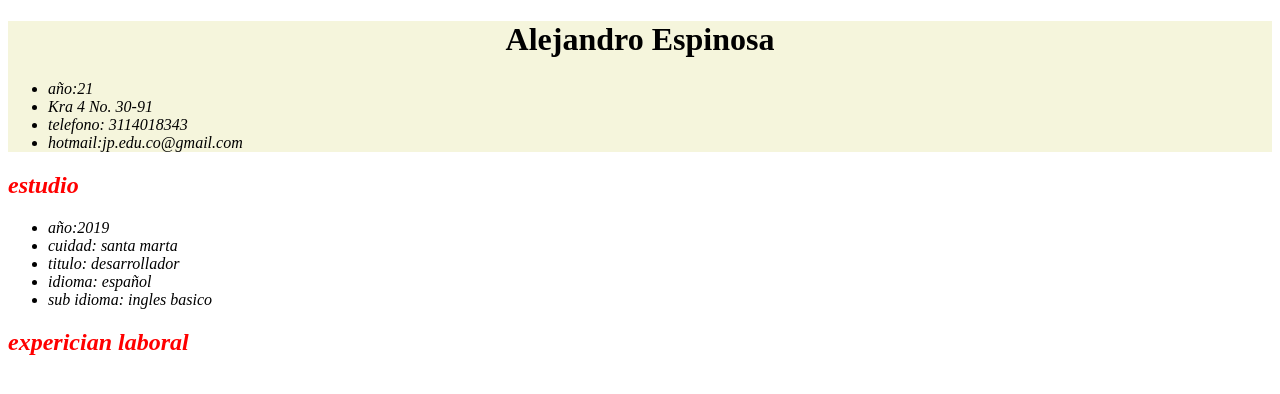
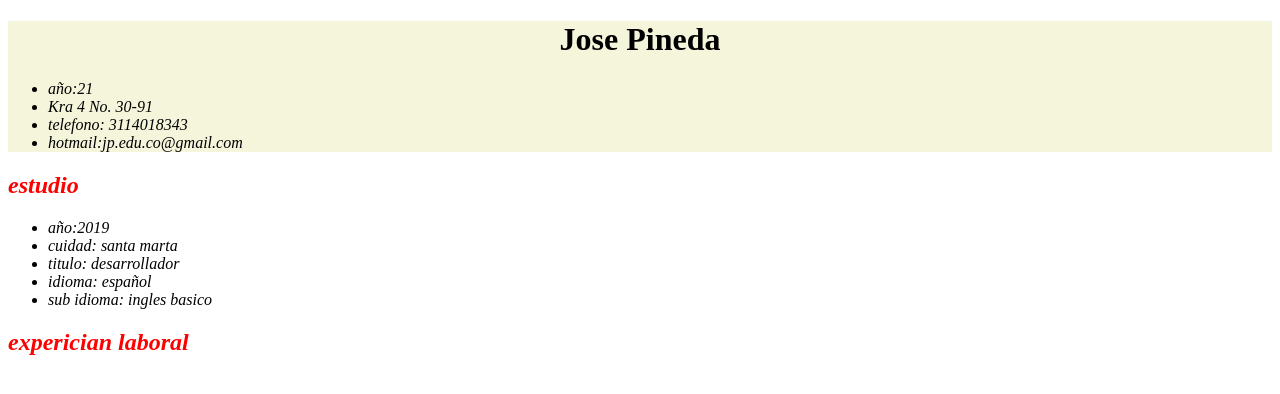
Before and after one commit to xnoshiva/xnoshiva.github.io, a plain HTML site: page index.html in a window 1280 px wide. Drawn offline with Linux system fonts and the light colour scheme.

Commit message:
Cambie el nombre del titulo

```diff
--- a/index.html
+++ b/index.html
@@ -9,7 +9,7 @@
 </head>
 <body>
 <div>
-<h1>Alejandro Espinosa </h1>
+<h1>Jose Pineda </h1>
 <ul><li>año:21</li>
     <li>Kra 4 No. 30-91</li>
     <li>telefono: 3114018343</li>
```
